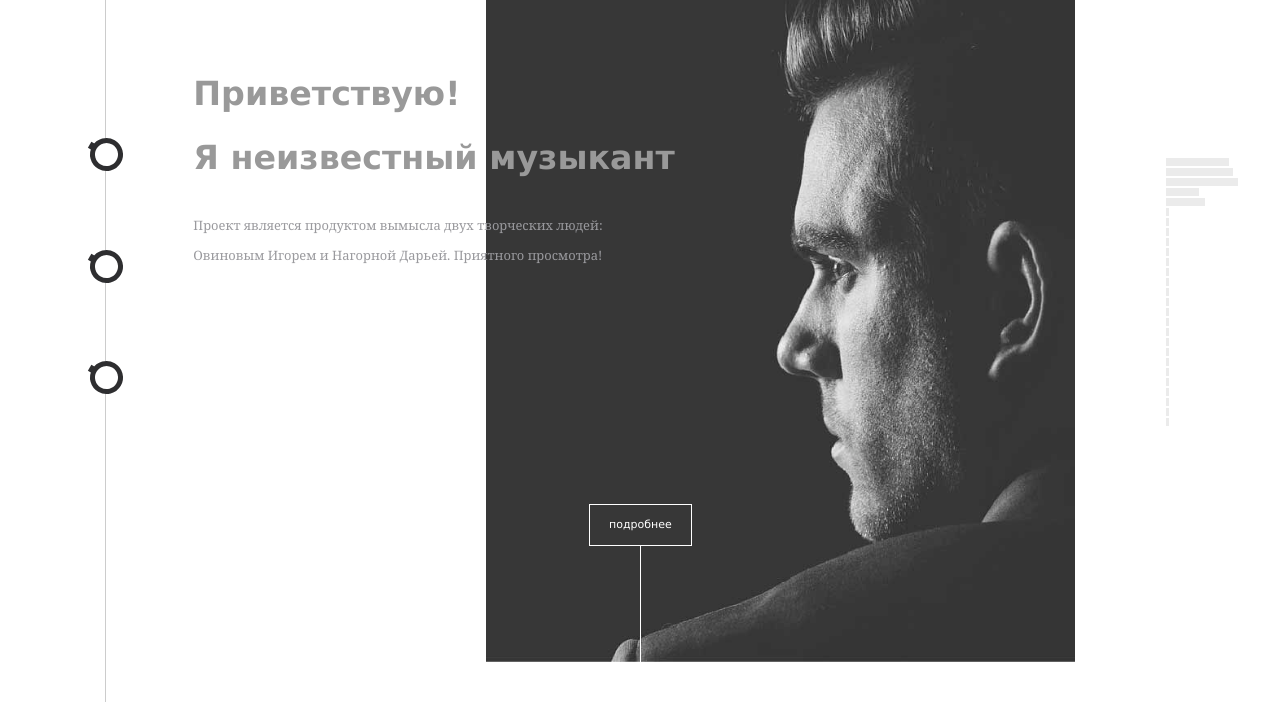
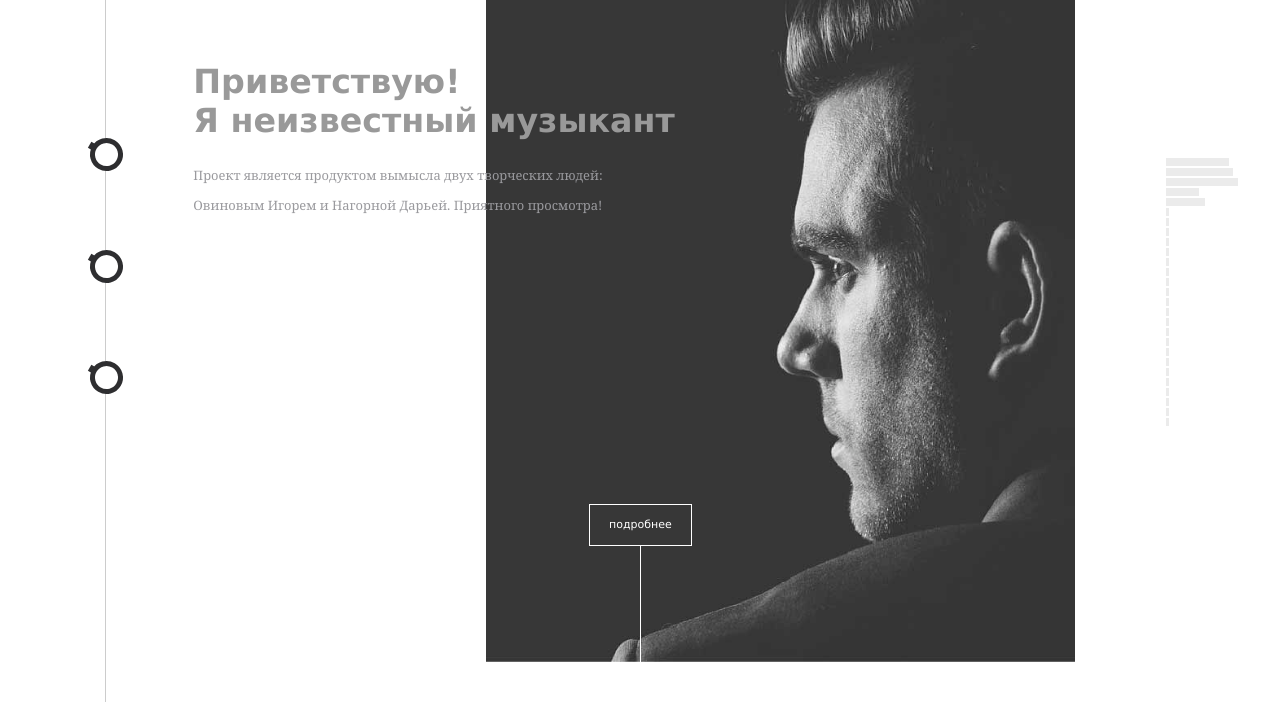
Before and after one commit to ovinov/music, a website: page index.html in a window 1280 px wide. Shown: the part 98-802 px from the top of the page. Drawn offline with Linux system fonts and the light colour scheme.

Commit message:
Update header.css

```diff
--- a/styles/header.css
+++ b/styles/header.css
@@ -30,7 +30,6 @@
    .main_photo > h1 {
        font-weight: bold;
        font-size:2.6vw;
-       line-height: 8vh;
        margin-bottom:0;
       }
    .main_photo > h5:first-of-type, .main_photo > h1{
```
